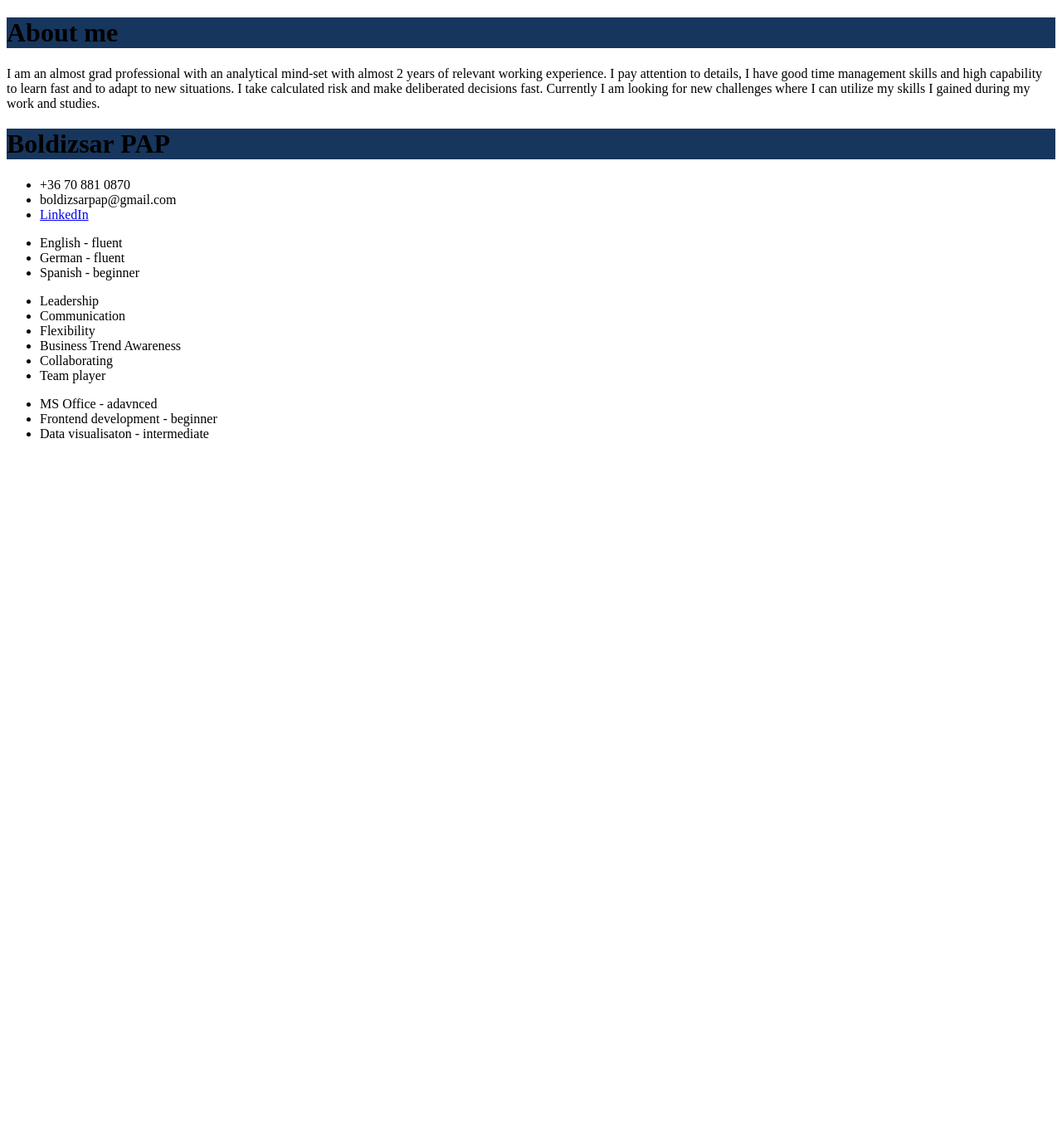
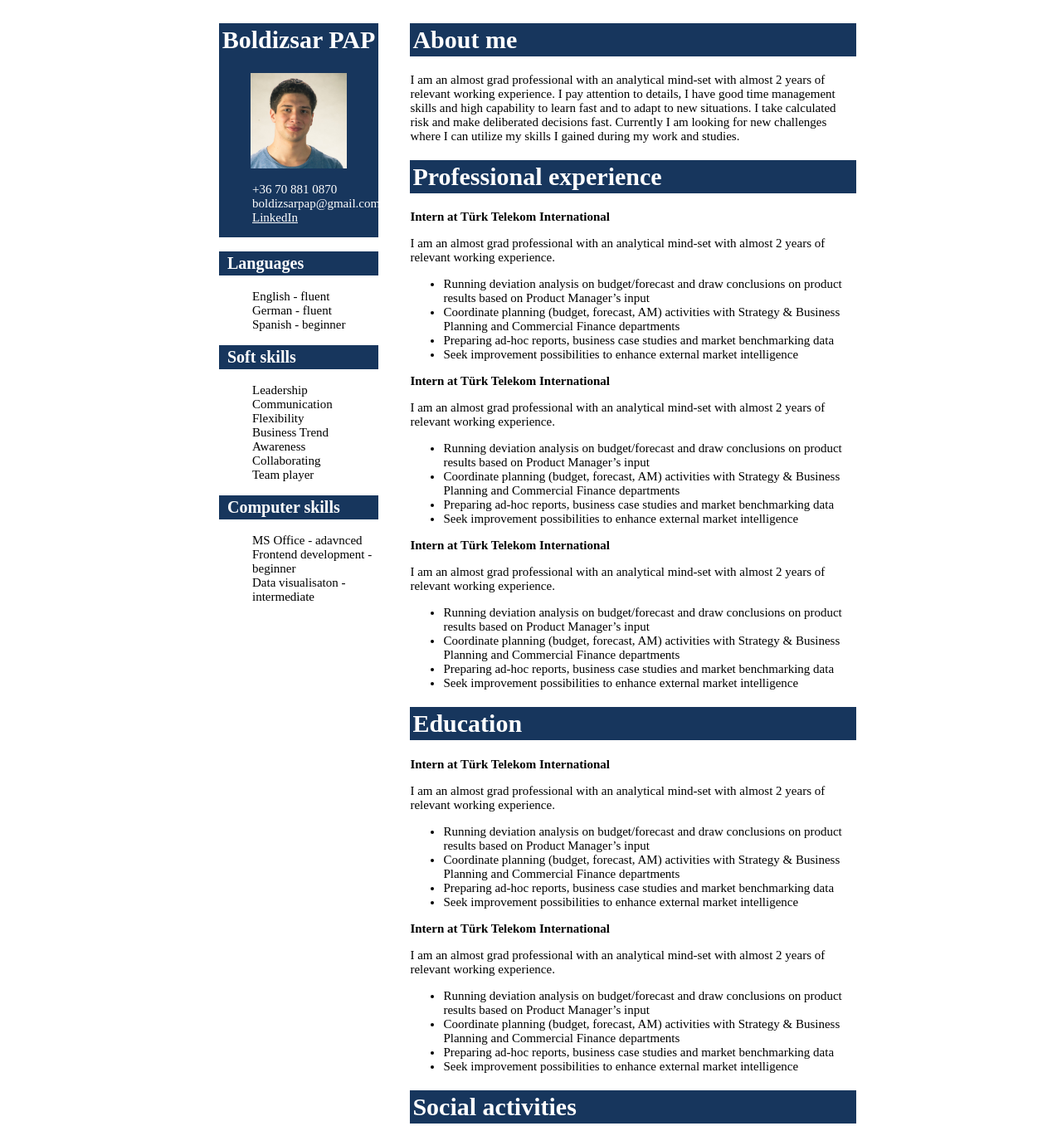
Before and after one commit to boldizsarpap/mycv, a plain HTML site: page index.html in a window 1280 px wide. Shown: the whole page at 83% size. Before the commit the page ends 800 px from the top, so only its background shows below. Drawn offline with Linux system fonts and the light colour scheme.

Commit message:
some changes...

```diff
--- a/index.html
+++ b/index.html
@@ -10,7 +10,7 @@
 <body>
   <header>
   </header>
-
+  <div class="middle-block">
     <div class="summary">
       <h1>About me</h1>
       <p>I am an almost grad professional with an analytical mind-set with almost
@@ -21,17 +21,94 @@
         I gained during my work and studies.</p>
     </div>
 
+    <div class="professional-experience">
+      <h1>Professional experience</h1>
+
+      <div class="vodafone">
+        <h2>Intern at Türk Telekom International</h2>
+        <p>I am an almost grad professional with an analytical mind-set with almost
+          2 years of relevant working experience.</p>
+        <ul>
+          <li>Running deviation analysis on budget/forecast and draw conclusions on product results based on Product Manager’s input</li>
+          <li>Coordinate planning (budget, forecast, AM) activities with Strategy & Business Planning and Commercial Finance departments</li>
+          <li>Preparing ad-hoc reports, business case studies and market benchmarking data</li>
+          <li>Seek improvement possibilities to enhance external market intelligence</li>
+        </ul>
+      </div>
+
+      <div class="TTI-intern">
+        <h2>Intern at Türk Telekom International</h2>
+        <p>I am an almost grad professional with an analytical mind-set with almost
+          2 years of relevant working experience.</p>
+        <ul>
+          <li>Running deviation analysis on budget/forecast and draw conclusions on product results based on Product Manager’s input</li>
+          <li>Coordinate planning (budget, forecast, AM) activities with Strategy & Business Planning and Commercial Finance departments</li>
+          <li>Preparing ad-hoc reports, business case studies and market benchmarking data</li>
+          <li>Seek improvement possibilities to enhance external market intelligence</li>
+        </ul>
+      </div>
+
+      <div class="TTI-assistant">
+        <h2>Intern at Türk Telekom International</h2>
+        <p>I am an almost grad professional with an analytical mind-set with almost
+          2 years of relevant working experience.</p>
+        <ul>
+          <li>Running deviation analysis on budget/forecast and draw conclusions on product results based on Product Manager’s input</li>
+          <li>Coordinate planning (budget, forecast, AM) activities with Strategy & Business Planning and Commercial Finance departments</li>
+          <li>Preparing ad-hoc reports, business case studies and market benchmarking data</li>
+          <li>Seek improvement possibilities to enhance external market intelligence</li>
+        </ul>
+      </div>
+
+    </div>
+
+    <div class="education">
+      <h1>Education</h1>
+
+      <div class="corvinus">
+        <h2>Intern at Türk Telekom International</h2>
+        <p>I am an almost grad professional with an analytical mind-set with almost
+          2 years of relevant working experience.</p>
+        <ul>
+          <li>Running deviation analysis on budget/forecast and draw conclusions on product results based on Product Manager’s input</li>
+          <li>Coordinate planning (budget, forecast, AM) activities with Strategy & Business Planning and Commercial Finance departments</li>
+          <li>Preparing ad-hoc reports, business case studies and market benchmarking data</li>
+          <li>Seek improvement possibilities to enhance external market intelligence</li>
+        </ul>
+      </div>
+      <div class="mcc">
+        <h2>Intern at Türk Telekom International</h2>
+        <p>I am an almost grad professional with an analytical mind-set with almost
+          2 years of relevant working experience.</p>
+        <ul>
+          <li>Running deviation analysis on budget/forecast and draw conclusions on product results based on Product Manager’s input</li>
+          <li>Coordinate planning (budget, forecast, AM) activities with Strategy & Business Planning and Commercial Finance departments</li>
+          <li>Preparing ad-hoc reports, business case studies and market benchmarking data</li>
+          <li>Seek improvement possibilities to enhance external market intelligence</li>
+        </ul>
+      </div>
+    </div>
+
+    <div class="social">
+      <h1>Social activities</h1>
+    </div>
+  </div>
+
   <div class="leftside">
+
     <div class="personal-data">
       <h1>Boldizsar PAP</h1>
+      <img src="cv.jpg" alt"me">
       <ul>
         <li>+36 70 881 0870</li>
         <li>boldizsarpap@gmail.com</li>
-        <li><a href="http://www.linkedin.com/in/boldizsarpap">LinkedIn</a></li>
+        <li><a href="http://www.linkedin.com/in/boldizsarpap" target="_blank">LinkedIn</a></li>
       </ul>
     </div>
+
     <div class="skills">
       <div class="languages">
+        <h2>Languages</h2>
         <ul>
           <li>English - fluent</li>
           <li>German - fluent</li>
@@ -40,6 +117,7 @@
       </div>
 
       <div class="softs">
+        <h2>Soft skills</h2>
         <ul>
           <li>Leadership</li>
           <li>Communication</li>
@@ -51,6 +129,7 @@
       </div>
 
       <div class="computer">
+        <h2>Computer skills</h2>
         <ul>
           <li>MS Office - adavnced</li>
           <li>Frontend development - beginner</li>
@@ -63,21 +142,6 @@
     </div>
 </div>
 
-  <div class="professional-experiance">
-    <div class="TTI-intern">
-    </div>
-    <div class="TTI-assistant">
-    </div>
-    <div class="vodafone">
-    </div>
-  </div>
-
-  <div class="education">
-  </div>
-
-  <div class="social">
-  </div>
-
 </body>
 
 </html>
--- a/style.css
+++ b/style.css
@@ -1,8 +1,8 @@
-//*
+/*
 
 header color: #17365d
 
-*//
+*/
 
 
 html{
@@ -10,9 +10,82 @@ html{
 }
 
 body {
-
+  width: 60%;
+  position: relative;
+  left: 20%;
+  font-size: 10px;
 }
 
 h1 {
-  background-color: #17365d
+  color: white;
+  background-color: #17365d;
+  font-size: 3em;
+  padding: 0.1em;
 }
+
+p, ul, h2 {
+  font-size: 1.5em;
+}
+
+
+
+/*
+left side shit
+*/
+
+.leftside {
+  width: 25%;
+  position: absolute;
+}
+
+.personal-data {
+  background-color: #17365d;
+}
+
+.personal-data h1  {
+    text-align: center;
+    color: #fff;
+}
+
+.personal-data ul, .personal-data a {
+  list-style-type: none;
+  color: #fff;
+  left: 20%;
+  padding-bottom: 1em;
+}
+
+.personal-data a:hover{
+  color: #00cc99;
+}
+
+.personal-data img {
+  position: relative;
+  width: 60%;
+  left: 20%;
+}
+
+.skills h2 {
+  font-size: 2em;
+  background-color: #17365d;
+  padding: 0.15em;
+  padding-left: 0.5em;
+  color: #fff;
+}
+
+.skills ul {
+  list-style-type: none;
+  left: 0;
+}
+
+/*
+middle panels
+*/
+
+.middle-block {
+  width: 70%;
+  position: absolute;
+  left: 30%;
+}
+
+.summary {
+}
```
Also changed, not shown: cv.jpg (added). Lines whose indentation alone changed are shown as unchanged.
